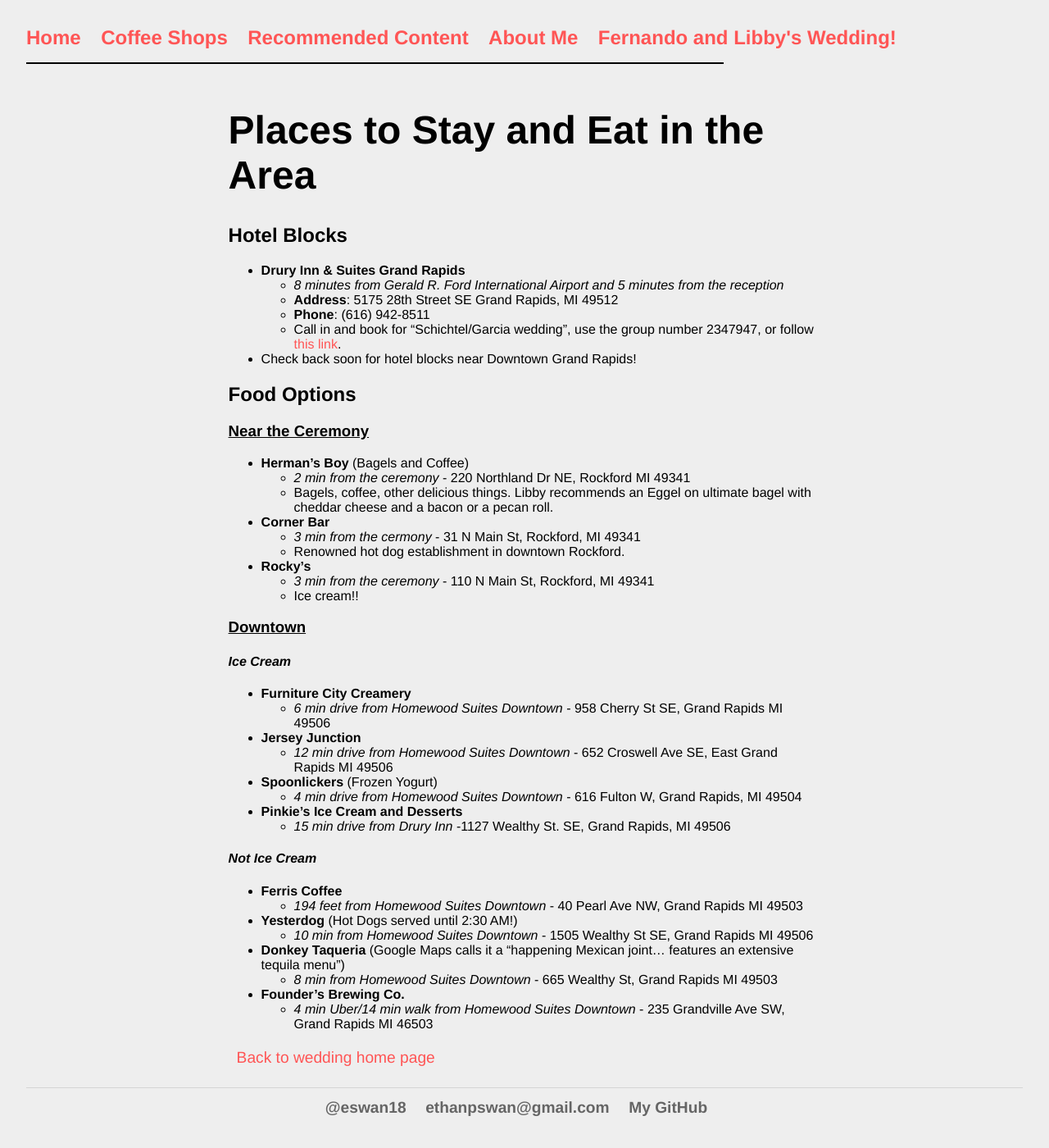
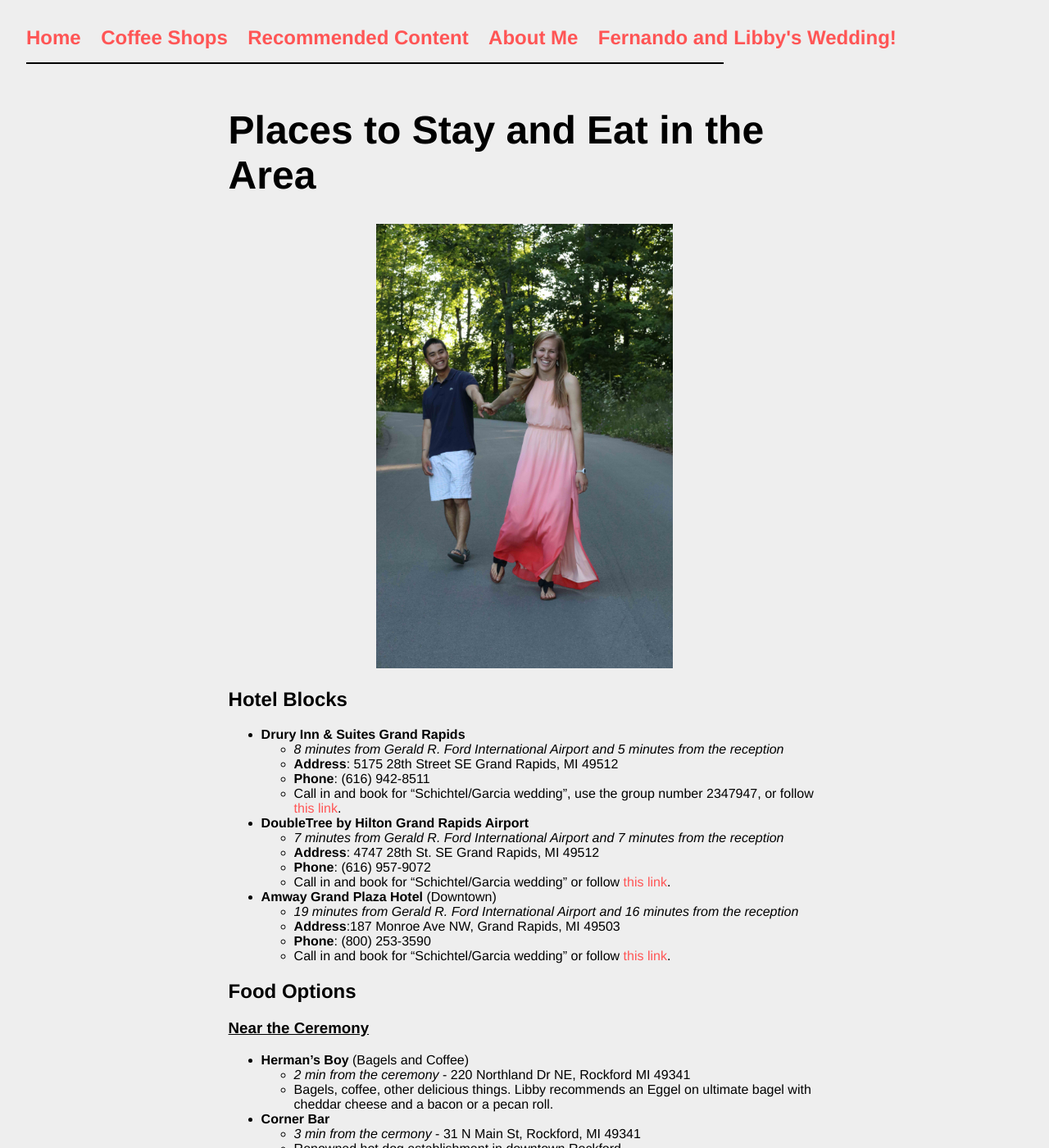
Before and after one commit to eswan18/ethanswan.com, a Jekyll site: the page built from tosstherice/hotels_food.md, in a window 1280 px wide and 1400 px high. Shown: the whole window at 82% size. Built offline with Jekyll 4.4.1, drawn with Linux system fonts in a browser that asks for light colours.

Commit message:
added more hotel info for F&L wedding

```diff
--- a/tosstherice/hotels_food.md
+++ b/tosstherice/hotels_food.md
@@ -4,6 +4,7 @@
 ---
 
 # Places to Stay and Eat in the Area
+<center><img src="picture2.jpeg" style="width:50%"/></center>
 
 ## Hotel Blocks
 - **Drury Inn & Suites Grand Rapids**
@@ -11,7 +12,16 @@
     - **Address**: 5175 28th Street SE Grand Rapids, MI 49512
     - **Phone**: (616) 942-8511
     - Call in and book for "Schichtel/Garcia wedding", use the group number 2347947, or follow [this link](https://www.druryhotels.com/bookandstay/newreservation/?groupno=2347947).
-- Check back soon for hotel blocks near Downtown Grand Rapids!
+- **DoubleTree by Hilton Grand Rapids Airport**
+    - *7 minutes from Gerald R. Ford International Airport and 7 minutes from the reception*
+    - **Address**: 4747 28th St. SE Grand Rapids, MI 49512
+    - **Phone**: (616) 957-9072
+    - Call in and book for “Schichtel/Garcia wedding” or follow [this link](https://secure3.hilton.com/en_US/dt/reservation/book.htm?inputModule=HOTEL&ctyhocn=GRRAIDT&spec_plan=CDTSGW&arrival=20190503&departure=20190505&cid=OM,WW,HILTONLINK,EN,DirectLink&fromId=HILTONLINKDIRECT).
+- **Amway Grand Plaza Hotel** (Downtown)
+    - *19 minutes from Gerald R. Ford International Airport and 16 minutes from the reception*
+    - **Address**:187 Monroe Ave NW, Grand Rapids, MI 49503
+    - **Phone**: (800) 253-3590
+    - Call in and book for “Schichtel/Garcia wedding” or follow [this link](https://book.passkey.com/e/49745695).
 
 ## Food Options
 ### <u>Near the Ceremony</u>
```
Also changed, not shown: tosstherice/picture2.jpeg (added).
